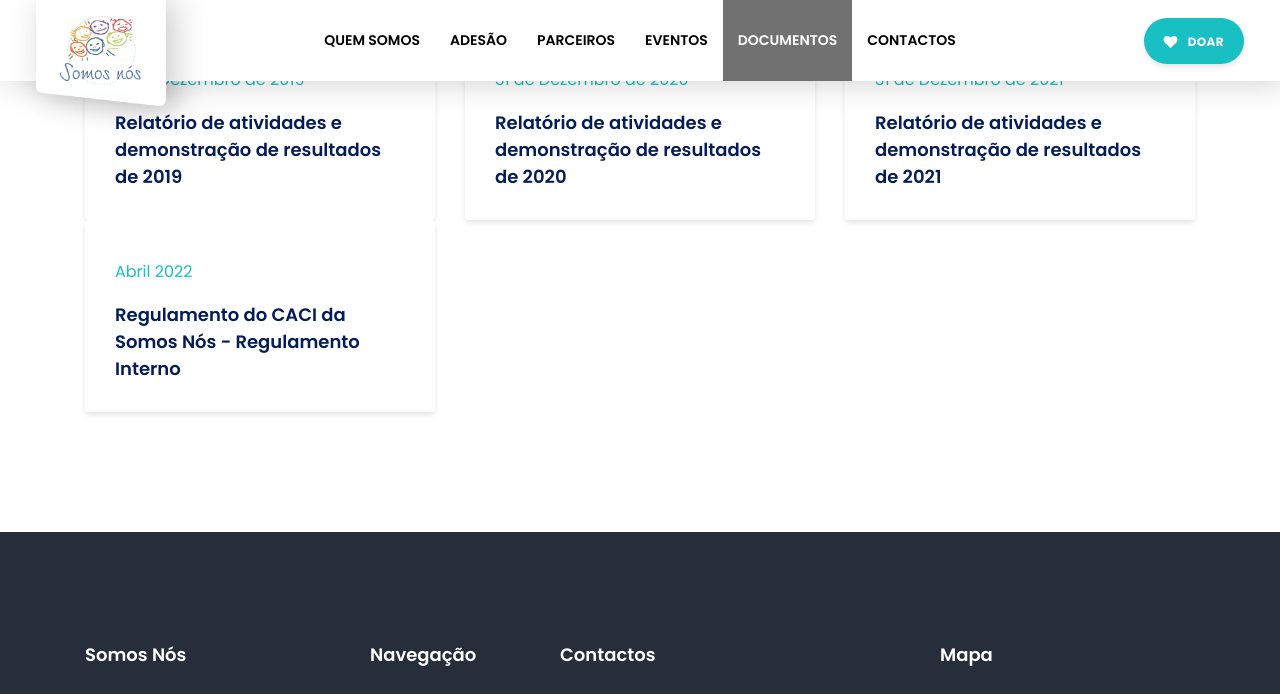
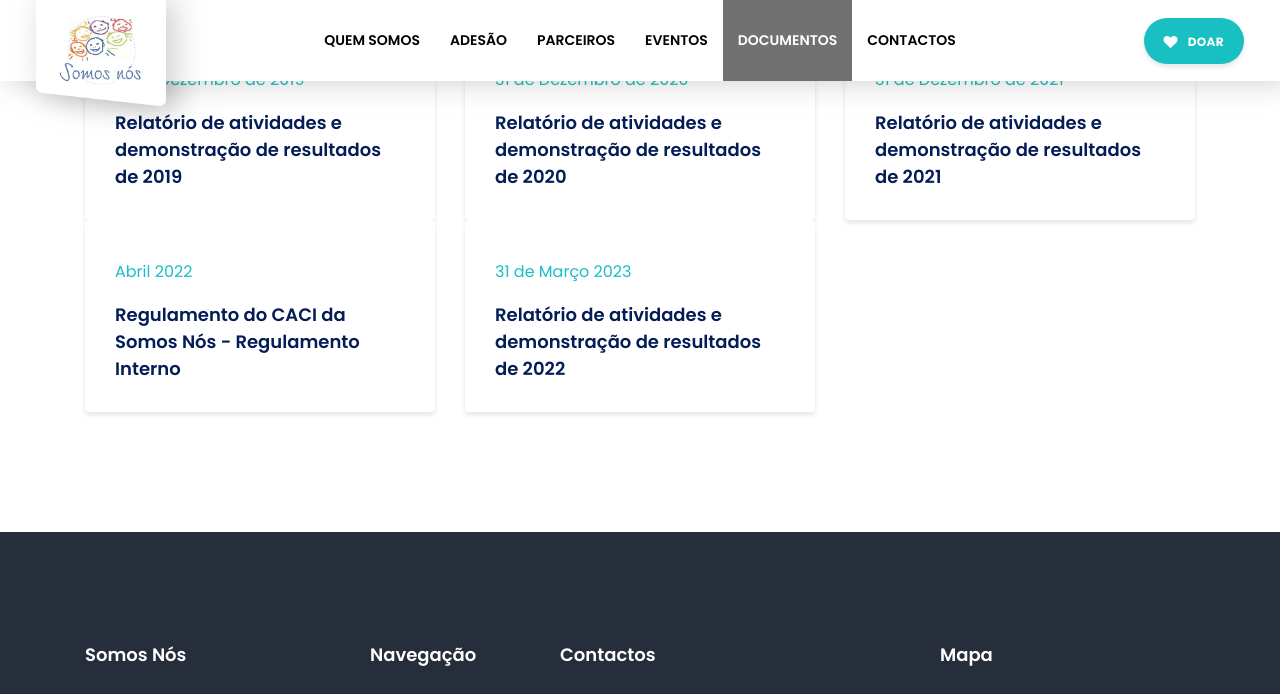
Before and after one commit to somosnos/somosnos.github.io, a Jekyll site: the page built from index.md, in a window 1280 px wide and 900 px high, scrolled down 14258 px, cut to the strip 0-694 px from the top of the window. Built offline with Jekyll 4.4.1, drawn with Linux system fonts in a browser that asks for light colours; some web fonts are replaced; our own code applies the rules of GitHub Pages for plain Markdown files.

Commit message:
Added Documents for 2022

```diff
--- a/_includes/13_official_documents.html
+++ b/_includes/13_official_documents.html
@@ -132,6 +132,23 @@
                     </div>
                 </div><!-- .xs-from-journal END -->
             </div>
+            <div class="col-lg-4 col-md-6">
+                <div class="xs-box-shadow xs-single-journal">
+                    <div class="entry-header">
+                        <div class="entry-meta">
+                            <span class="date">
+                                <a href="assets/pdf/DemRes2022.pdf" target="_blank" rel="bookmark" class="entry-date">
+                                    31 de Março 2023
+                                </a>
+                            </span>
+                        </div>
+
+                        <h4 class="entry-title">
+                            <a href="assets/pdf/DemRes2022.pdf" target="_blank">Relatório de atividades e demonstração de resultados de 2022</a>
+                        </h4>
+                    </div>
+                </div><!-- .xs-from-journal END -->
+            </div>
         </div><!-- .row end -->
     </div><!-- .container end -->
 </section>
```
Also changed, not shown: 1 other file.
